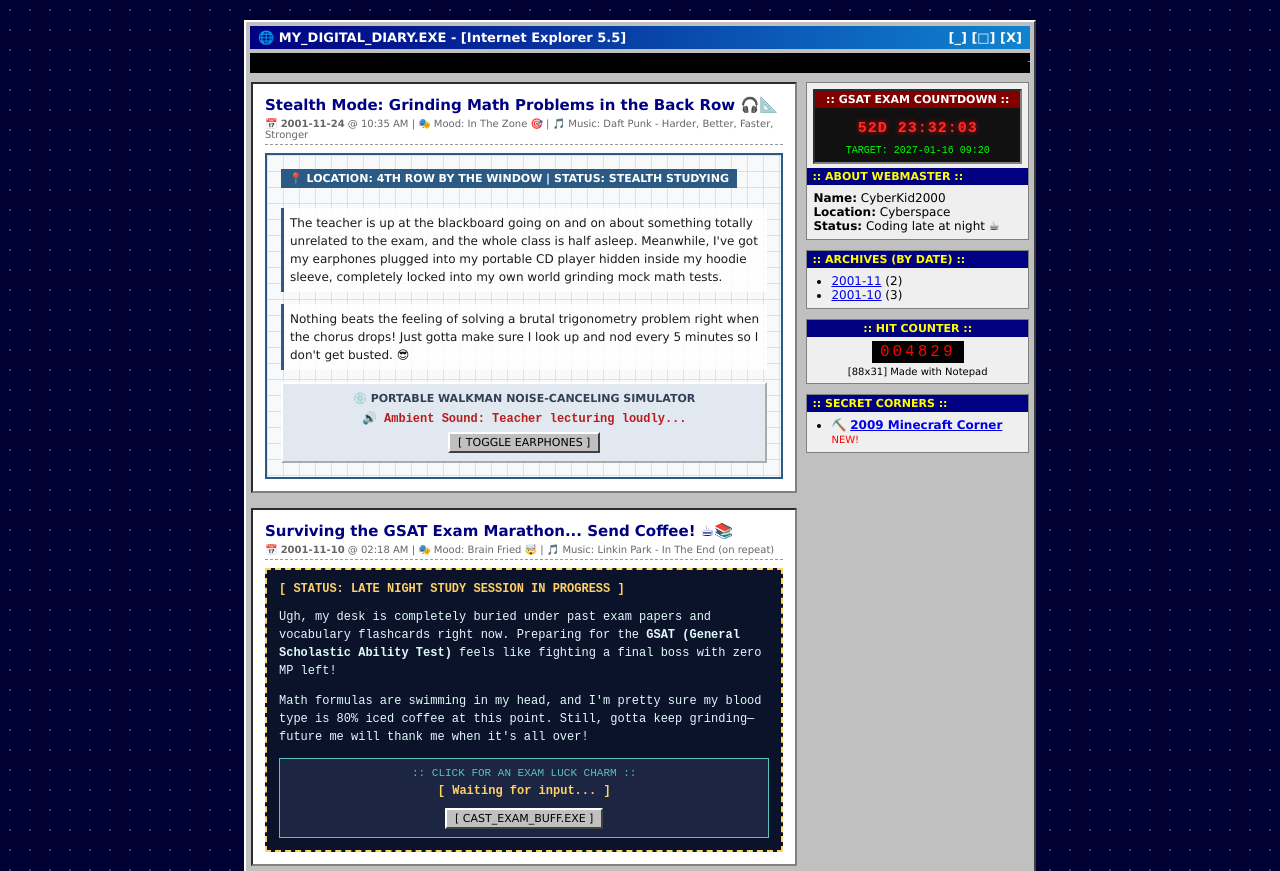
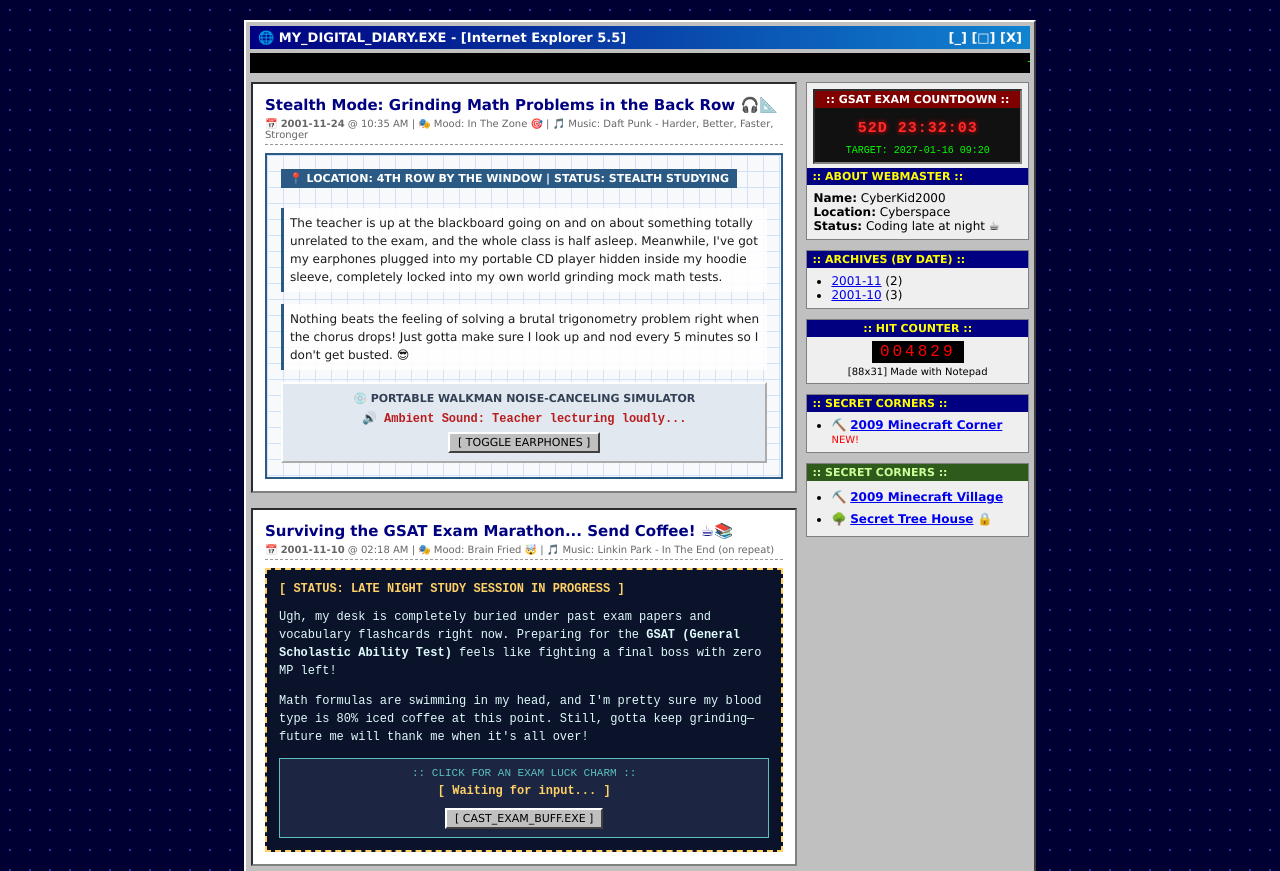
Before and after one commit to 1tzL3mon/my-y2k-blog, a plain HTML site: page index.html in a window 1280 px wide. Shown: the top 871 px of the page. Drawn offline with Linux system fonts and the light colour scheme.

Commit message:
Update index.html

```diff
--- a/index.html
+++ b/index.html
@@ -185,6 +185,14 @@
           <div class="side-header">:: SECRET CORNERS ::</div>
           <ul style="margin:0; padding-left:18px;">
             <li>⛏️ <a href="minecraft.html"><b>2009 Minecraft Corner</b></a> <span style="color:red; font-size:10px;">NEW!</span></li>
+          </ul>
+        </div>
+        <!-- 秘密樹屋密碼鎖入口 -->
+        <div class="side-box">
+          <div class="side-header" style="background-color:#2E5A1C; color:#CCFF99;">:: SECRET CORNERS ::</div>
+          <ul style="margin:0; padding-left:18px; line-height:1.8;">
+            <li>⛏️ <a href="minecraft.html"><b>2009 Minecraft Village</b></a></li>
+            <li>🌳 <a href="javascript:void(0)" onclick="enterTreehouse()"><b>Secret Tree House</b></a> 🔒</li>
           </ul>
         </div>
       </td>
@@ -380,10 +388,25 @@ function updateCountdown() {
 
   timerEl.innerHTML = `${days}D ${h}:${m}:${s}`;
 }
-
 // 網頁載入立刻執行一次，之後每 1000 毫秒（1秒）更新一次
 updateCountdown();
 setInterval(updateCountdown, 1000);
+// =========================================================================
+// 秘密樹屋密碼鎖驗證（你可以自由修改下方的密碼！）
+// =========================================================================
+function enterTreehouse() {
+  const SECRET_PASS = "2001"; // 👈 這裡可以改成你想要的任何密碼！
+  const userInput = prompt("🌳 [ TREE HOUSE SECURITY ]\nEnter the secret password to climb up the ladder:");
+
+  if (userInput === null) return; // 使用者按取消
+
+  if (userInput === SECRET_PASS) {
+    alert("🔓 Access Granted! Climbing up to the Tree House...");
+    window.location.href = "treehouse.html";
+  } else {
+    alert("🚫 WRONG PASSWORD! The trapdoor stays locked.");
+  }
+}
 
 </script>
 
```
